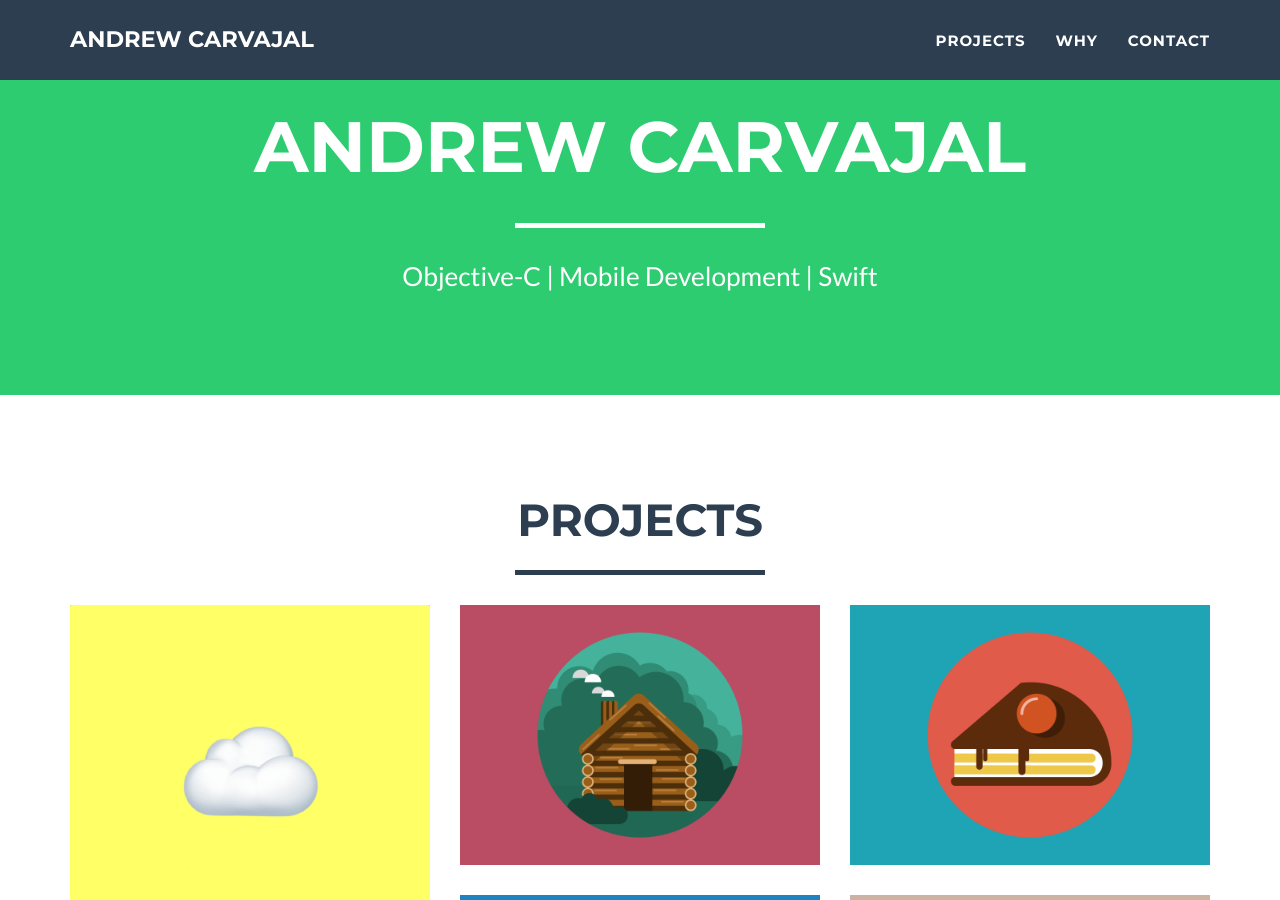
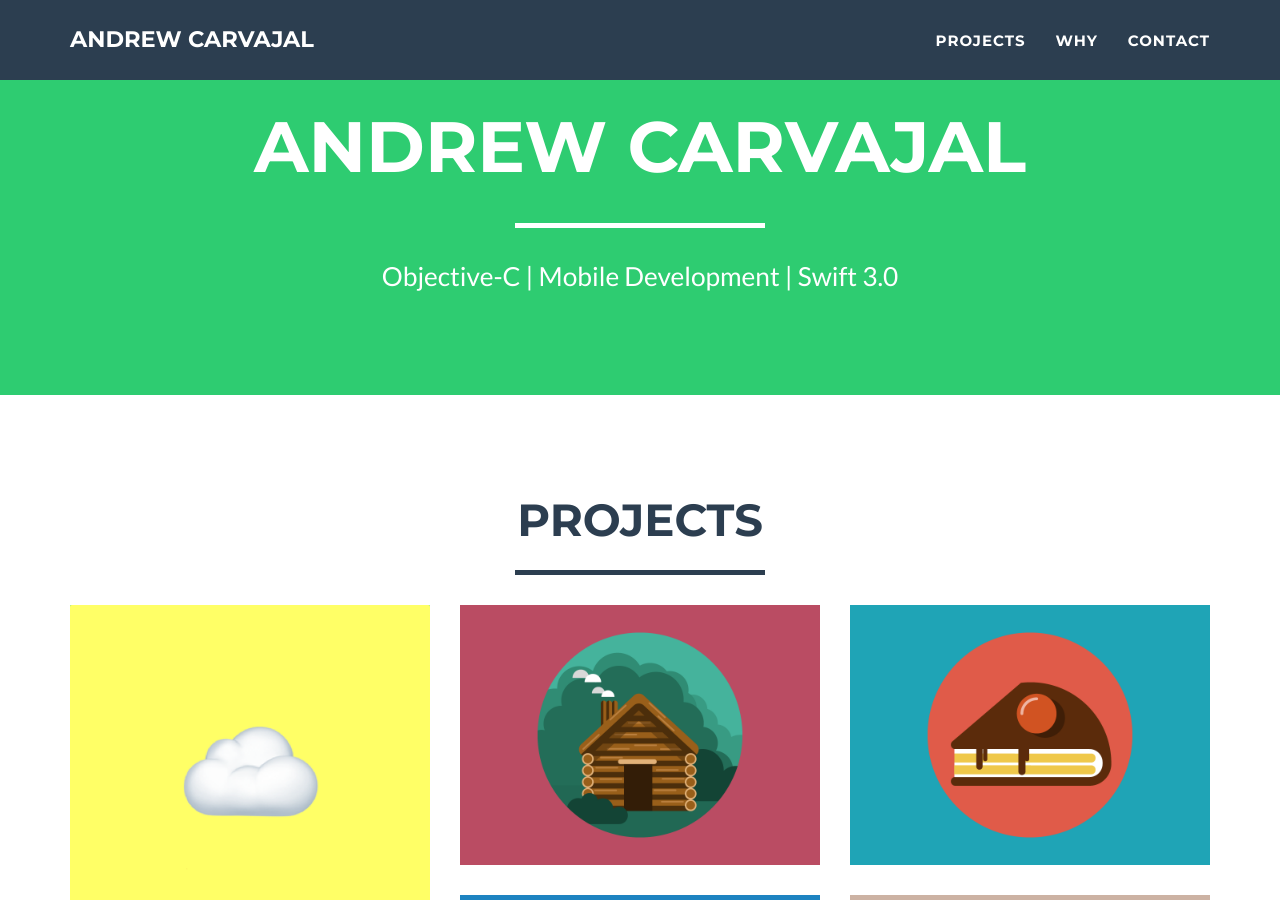
Before and after one commit to andrewcar/andrewcar.github.io, a Jekyll site: the page built from index.html, in a window 1280 px wide and 900 px high, scrolled down 423 px. Built offline with Jekyll 4.4.1, drawn with Linux system fonts in a browser that asks for light colours.

Commit message:
Update _config.yml

```diff
--- a/_config.yml
+++ b/_config.yml
@@ -3,7 +3,7 @@
 email: andrew@appdrew.com
 url: appdrew.com
 description: "iOS Dev in New York building in Swift and Objective-C"
-skills: "Objective-C | Mobile Development | Swift"
+skills: "Objective-C | Mobile Development | Swift 3.0"
 meta_author: Carvajal Andrew
 
 # Google webmaster tools
```
